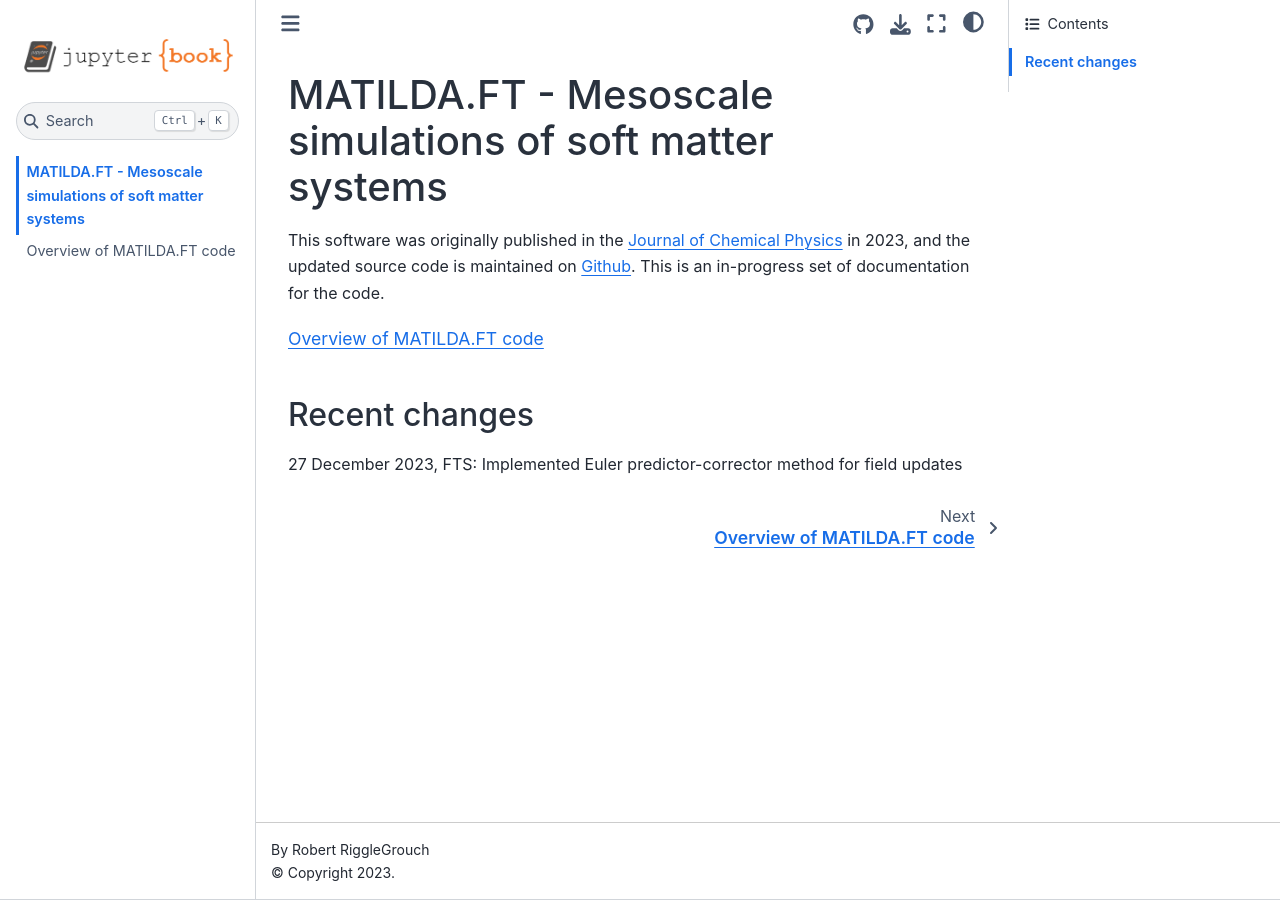
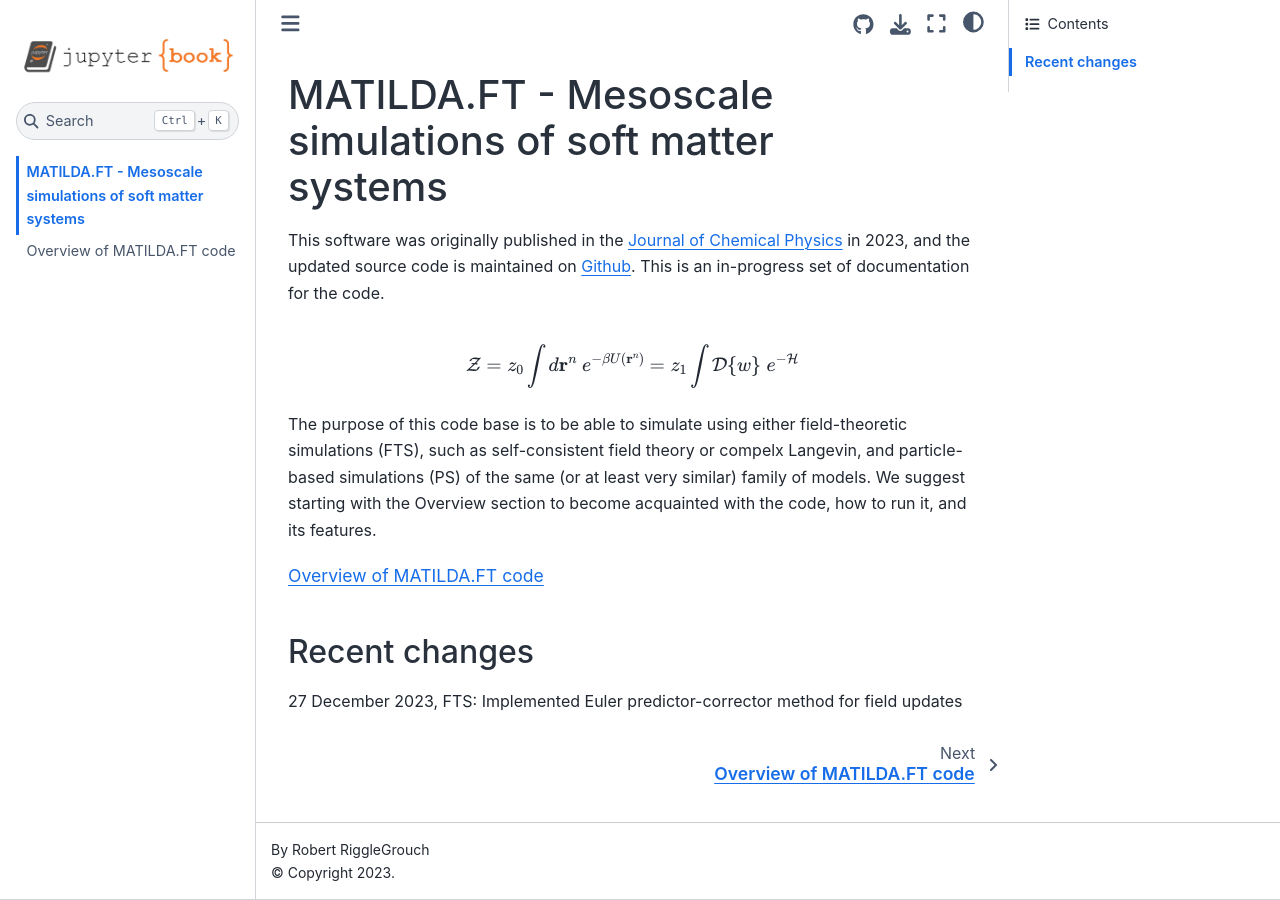
Before and after one commit to rar-ensemble/MATILDA.FT-docs, a Jupyter Book: the page built from intro.md, in a window 1280 px wide. Built offline with Jupyter Book 1.0.4 settings and Sphinx 7.4.7 and the Sphinx Book theme 1.1.4, drawn with Linux system fonts in a browser that asks for light colours; pages that are not in the unit, such as notebooks, are missing from menus.

Commit message:
Began work on fts keywords

````diff
--- a/_toc.yml
+++ b/_toc.yml
@@ -9,6 +9,7 @@
 - file: fts/fts
   sections:
   - file: fts/integration
+  - file: fts/ftsKeywords
 # - file: markdown
 # - file: notebooks
 # - file: markdown-notebooks
--- a/intro.md
+++ b/intro.md
@@ -9,6 +9,12 @@
 
 This software was originally published in the [Journal of Chemical Physics](https://doi.org/10.1063/5.0145006) in 2023, and the updated source code is maintained on [Github](https://www.github.com/rar-ensemble/MATILDA.FT). This is an in-progress set of documentation for the code.
 
+$$
+\mathcal{Z} = z_0 \int d\mathbf{r}^n \; e^{-\beta U(\mathbf r^n)} = z_1 \int \mathcal{D} \{w\} \; e^{-\mathcal{H}}
+$$
+
+The purpose of this code base is to be able to simulate using either field-theoretic simulations (FTS), such as self-consistent field theory or compelx Langevin, and particle-based simulations (PS) of the same (or at least very similar) family of models. We suggest starting with the Overview section to become acquainted with the code, how to run it, and its features.
+
 ```{tableofcontents}
 ```
 
````
Also changed, not shown: fts/ftsKeywords.md (added, +38 -0 lines), 1 other file.
